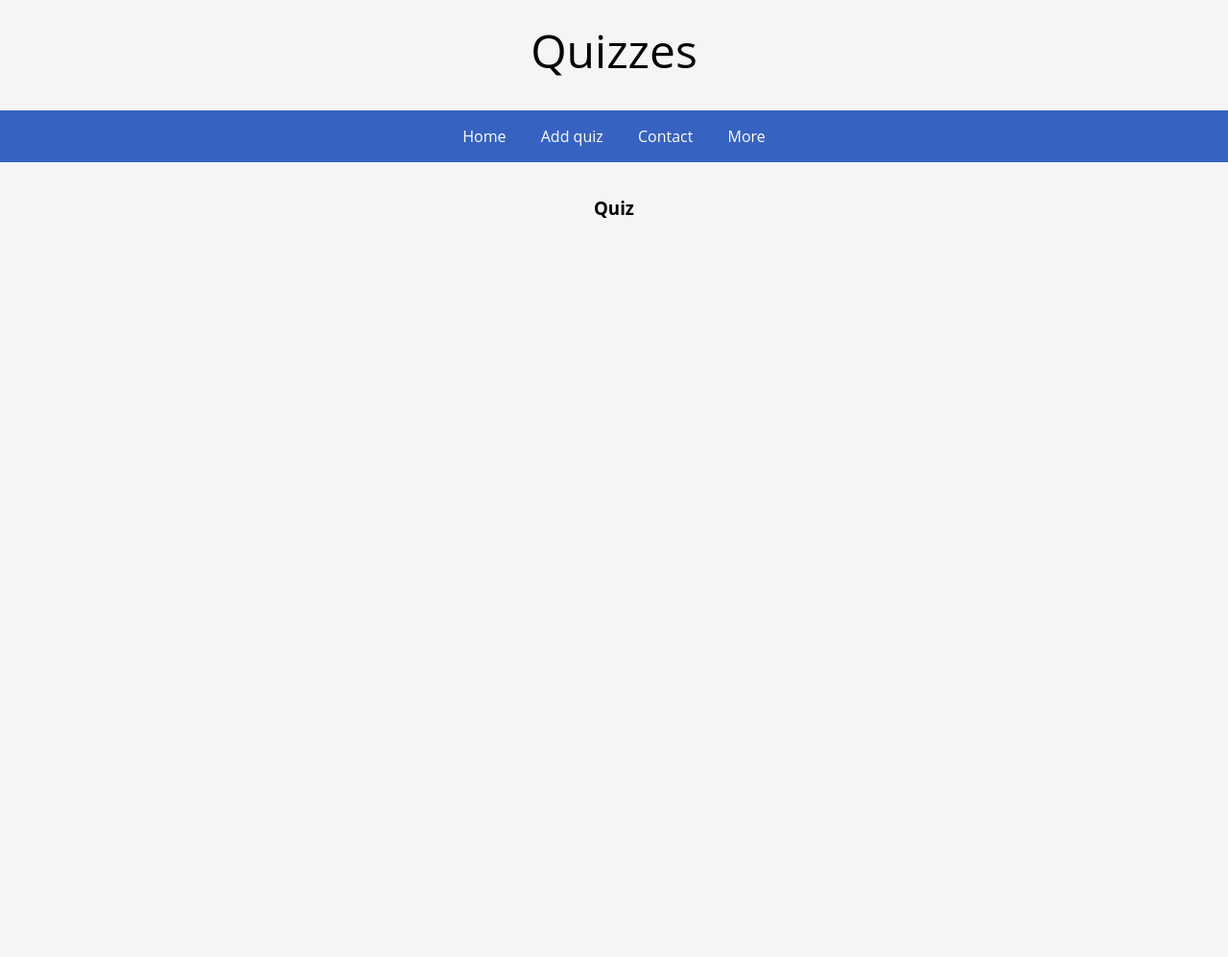
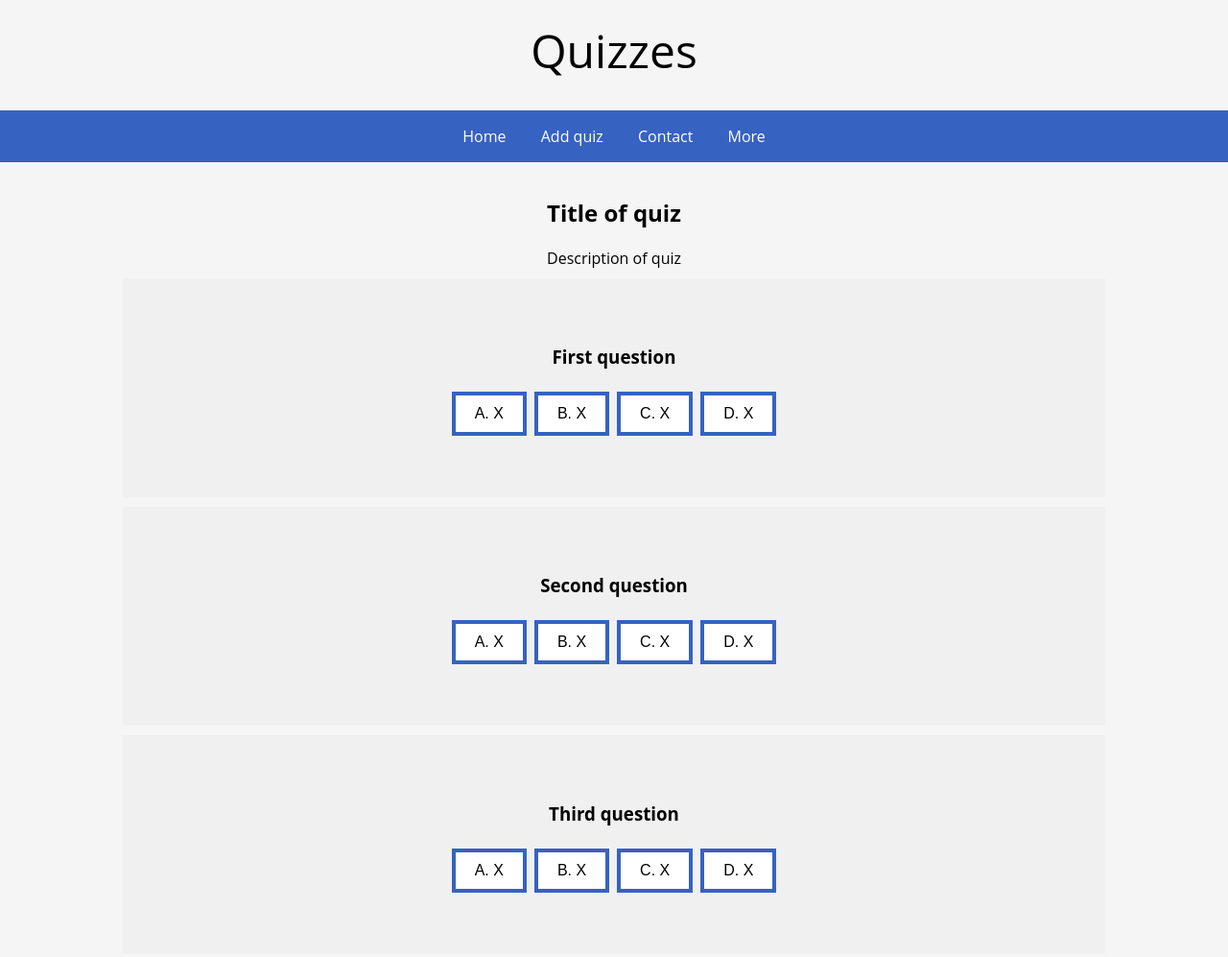
Before and after one commit to sergiuszlts/node-quiz-system, a plain HTML site: page public/index.html in a window 1280 px wide. Shown: the whole page at 96% size. Before the commit the page ends 800 px from the top, so only its background shows below. Drawn offline with Linux system fonts and the light colour scheme; a web font is replaced by a local one.

Commit message:
Buttons, example data

```diff
--- a/public/index.html
+++ b/public/index.html
@@ -21,8 +21,11 @@
     </header>
 
     <section id="content">
-        <h3>Quiz</h3>
     </section>
     <div style="clear: both"></div>
 </body>
+<script src="script.js"></script>
+<script>
+init();
+</script>
 </html>
--- /dev/null
+++ b/public/script.js
@@ -0,0 +1,47 @@
+class Question {
+    constructor(text, answers, correctAnswer) {
+        this.text = text;
+        this.answers = answers;
+        this.correctAnswer = correctAnswer;
+    }
+}
+
+class Quiz {
+    questions = [];
+    constructor(title, description = null) {
+        this.correctAnswers = 0;
+        this.howManyAnswered = 0;
+        this.title = title;
+        this.description = description;
+    }
+    addQuestion(question) {
+        this.questions.push(question);
+    }
+    displayQuestions() {
+        let cont = document.getElementById("content");
+        cont.innerHTML += `<h2>${this.title}</h2>`;
+        if (this.description != null) cont.innerHTML += `<a>${this.description}</a>`;
+        this.questions.forEach(function (quest, numberOfQuest) {
+            let res = "";
+            res += `
+            <div class="question" id="quest${numberOfQuest}"><h3>${quest.text}</h3><div class="answers">`;
+            quest.answers.forEach(function (answ, i) {
+                res += `<button class="button">${answ}</button>`;
+            }
+            );
+            res += `</div></div>`;
+            cont.innerHTML += res;
+        });
+    }
+}
+
+//example data
+let quiz = new Quiz("Title of quiz", "Description of quiz");
+
+function init() {
+    quiz.addQuestion(new Question("First question", ['A. X', 'B. X', 'C. X', 'D. X'], 2));
+    quiz.addQuestion(new Question("Second question", ['A. X', 'B. X', 'C. X', 'D. X'], 1));
+    quiz.addQuestion(new Question("Third question", ['A. X', 'B. X', 'C. X', 'D. X'], 0));
+    quiz.displayQuestions();
+
+}
--- a/public/style.css
+++ b/public/style.css
@@ -63,6 +63,36 @@ ul {
   margin-bottom: 30px;
 }
 
+.question{
+    margin-top: 10px;
+    padding-bottom: 60px;
+    padding-top: 40px;
+    background-color: rgb(240, 240, 240);
+  }
+  .question h3{
+      padding: 1%;
+      margin-bottom: 10px;
+  }
+
+.button {
+    display: inline-block;
+    font-size: 16px;
+    margin: 4px;
+    -webkit-transition-duration: 0.2s;
+    transition-duration: 0.2s;
+    background-color: white;
+    border: 4px solid #3662c2;
+    padding: 10px 20px;
+    text-align: center;
+    cursor: pointer;
+    text-decoration: none;
+  }
+  .button:hover {
+    background-color: #4773d3;
+    color: white;
+  }
+
+
 @media (max-width: 550px) {
     li{
         display: block;
```
